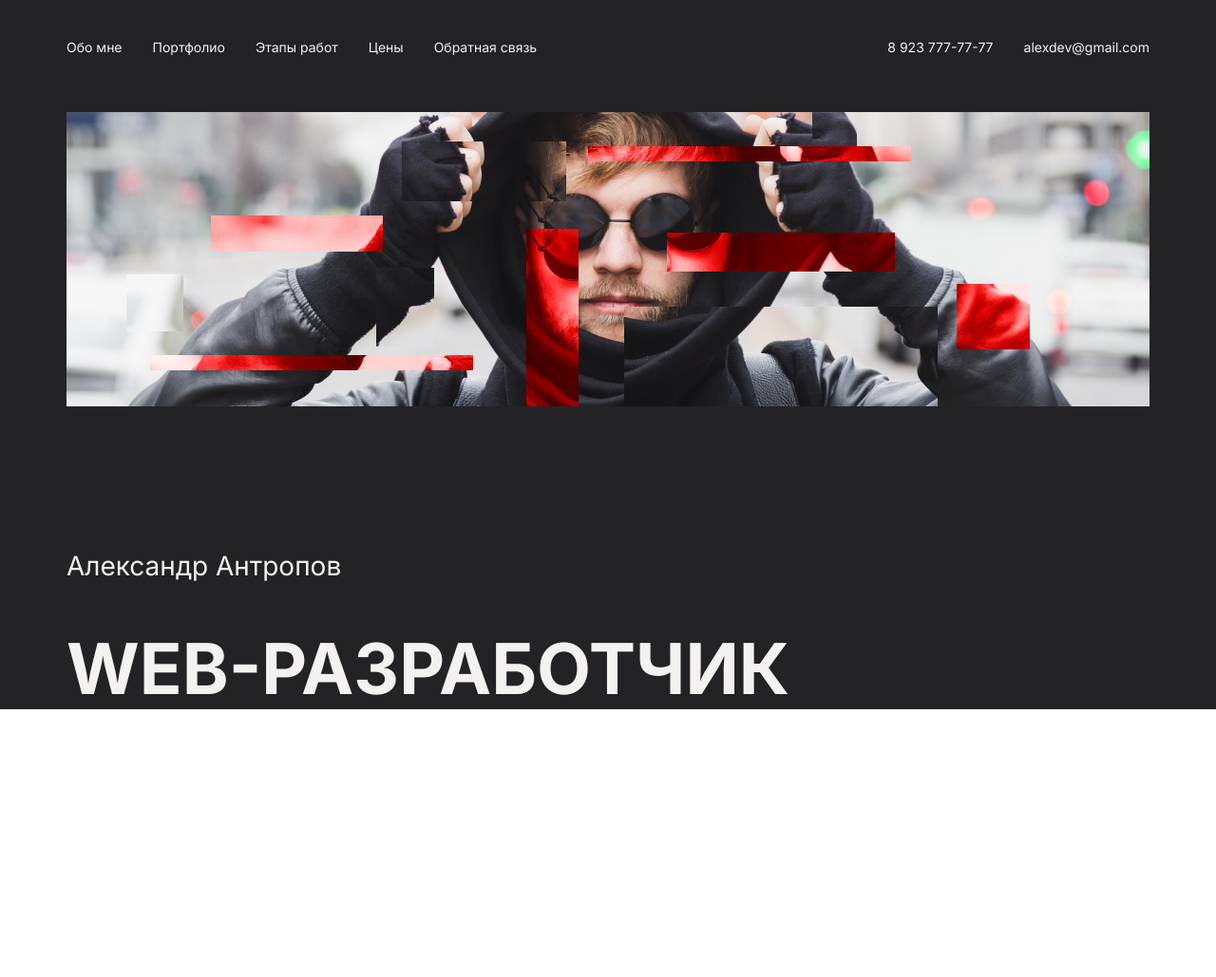
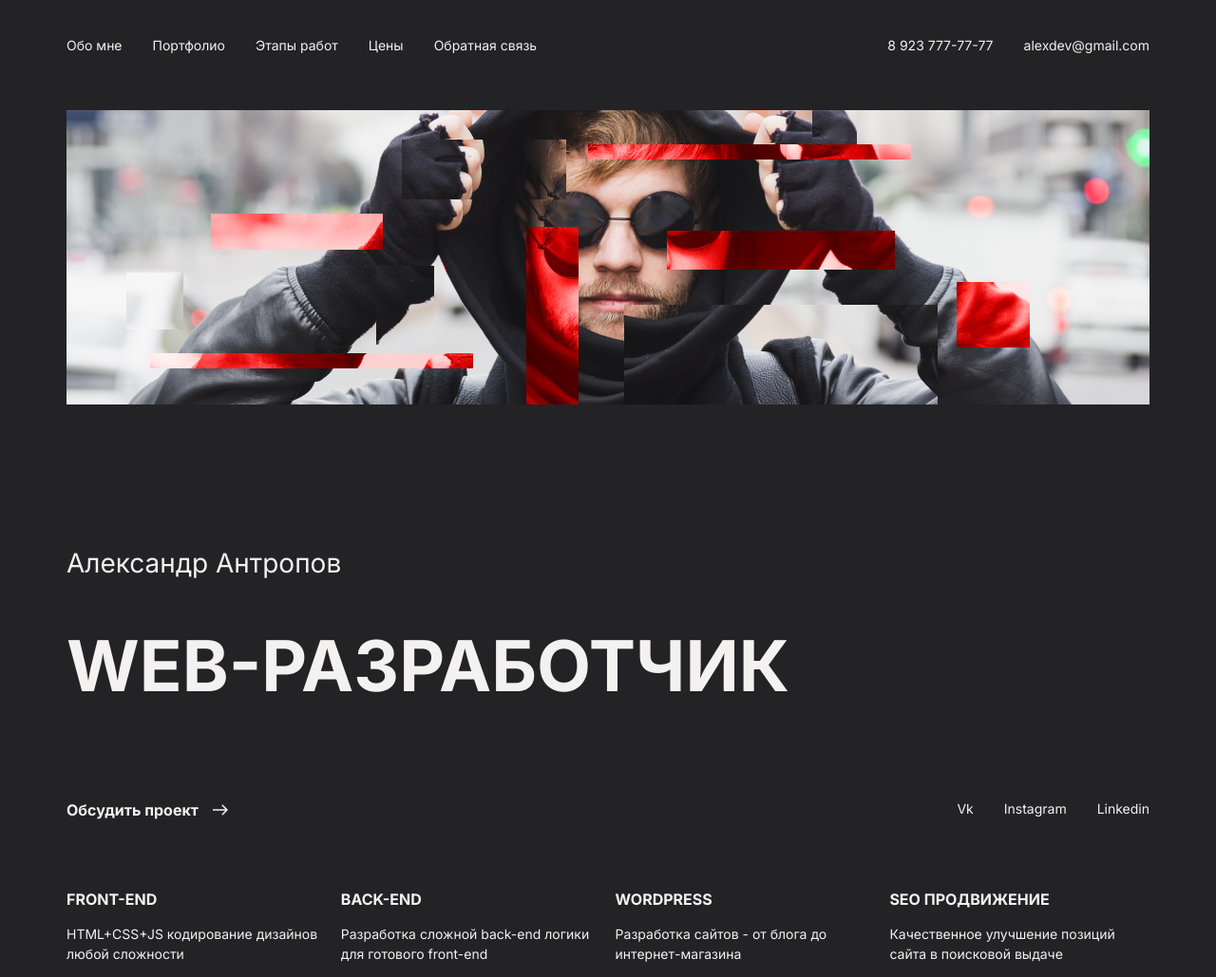
Before and after one commit to ikisel/Portfolio, a plain HTML site: page index.html in a window 1280 px wide. Shown: the whole page at 95% size. Before the commit the page ends 800 px from the top, so only its background shows below. Drawn offline with Linux system fonts and the light colour scheme.

Commit message:
add skills

```diff
--- a/css/style.css
+++ b/css/style.css
@@ -1,5 +1,6 @@
 body {
     font-family: 'Inter', sans-serif;
+    font-size: 14px;
 }
 
 .dark {
@@ -34,6 +35,11 @@ body {
 .title-h1 {
     font-size: 74px;
     text-transform: uppercase;
+}
+
+.title-h3 {
+    font-size: 16px;
+    font-weight: 700;
 }
 
 .photo {
@@ -76,3 +82,43 @@ header {
 .nav-link:hover {
     color: #D40000;
 }
+
+.social {
+    display: flex;
+    justify-content: space-between;
+    padding-bottom: 60px;
+    margin-top: 100px;
+}
+
+.project {
+    margin: 0;
+    display: flex;
+    align-items: center;
+    font-size: 16px;
+    font-weight: 700;
+}
+
+.project-img {
+    width: 16px;
+    height: 12px;
+    display: block;
+    background-image: url(../img/arrow.svg);
+    margin-left: 15px;
+}
+
+.skill {
+    display: flex;
+    justify-content: space-between;
+}
+
+.skill-item {
+    flex: 0 0 24%;
+}
+
+.skill .title-h3 {
+    text-transform: uppercase;
+}
+
+.skill .description {
+    line-height: 150%;
+}
--- a/index.html
+++ b/index.html
@@ -38,6 +38,36 @@
                     <p class="name">Александр Антропов</p>
                     <h1 class="title-h1">web-разработчик</h1>
                 </div>
+                <div class="social">
+                    <div class="social-item">
+                        <p class="project"><span>Обсудить проект</span><span class="project-img"></span></p>
+                    </div>
+                    <div class="social-item">
+                        <ul class="nav">
+                            <li class="nav-item"><a class="nav-link" href="#" target="_blank">Vk</a></li>
+                            <li class="nav-item"><a class="nav-link" href="#" target="_blank">Instagram</a></li>
+                            <li class="nav-item"><a class="nav-link" href="#" target="_blank">Linkedin</a></li>
+                        </ul>
+                    </div>
+                </div>
+                <div class="skill">
+                    <div class="skill-item">
+                        <h3 class="title-h3">FRONT-END</h3>
+                        <p class="description">HTML+CSS+JS кодирование дизайнов любой сложности</p>
+                    </div>
+                    <div class="skill-item">
+                        <h3 class="title-h3">Back-end</h3>
+                        <p class="description">Разработка сложной back-end логики для готового front-end</p>
+                    </div>
+                    <div class="skill-item">
+                        <h3 class="title-h3">WORDPRESS</h3>
+                        <p class="description">Разработка сайтов - от блога до интернет-магазина</p>
+                    </div>
+                    <div class="skill-item">
+                        <h3 class="title-h3">SEO продвижение</h3>
+                        <p class="description">Качественное улучшение позиций сайта в поисковой выдаче</p>
+                    </div>
+                </div>
             </main>
 
         </div>
```
Also changed, not shown: img/arrow.svg (added).
